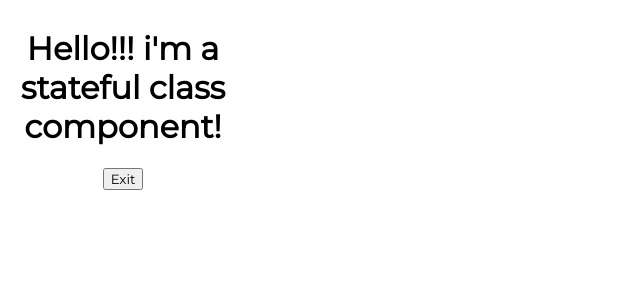
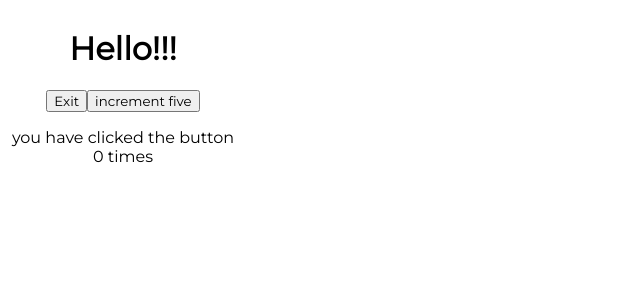
Before and after one commit to shixen/react, a React (Create React App) app in the folder my-app/: page / in a window 1280 px wide. Shown: the top 300 px of the page, without its empty margins (0-640 px from the left). Built offline with nearby package versions, Linux system fonts and the light colour scheme.

Commit message:
state learning

```diff
--- a/my-app/src/App.js
+++ b/my-app/src/App.js
@@ -1,14 +1,11 @@
 import css from './App.module.css';
-import Sidebar from "./components/Sidebar";
-import StatefulGreeting from './components/StatefulGreeting';
-import StatefulGreetingWithCallback from './components/StatefulGreetingWithCallback';
+import StatefulGreetingWithPrevState from './components/StatefulGreetingWIthPrevState';
 
 function App() {
   return (
     <div className={css.App}>
       {/* Add your components here */}
-      <StatefulGreetingWithCallback greeting="i'm a stateful class component!"
-       name="Niklas"/>
+      <StatefulGreetingWithPrevState />
     </div>
   );
 }
--- a/my-app/src/components/Sidebar.js
+++ /dev/null
@@ -1,14 +0,0 @@
-import React from 'react'
-import css from './css/Sidebar.module.css';
-
-function Sidebar() {
-    return (
-        <div className = {css.sidebar}>
-            <a href = "#." target= "_blank">My Photos</a>
-            <a href = "#." target= "_blank">My Illustrations</a>
-            <a href = "#." target= "_blank">My Paintings</a>
-        </div>
-    )
-}
-
-export default Sidebar
--- a/my-app/src/components/StatefulGreeting.js
+++ /dev/null
@@ -1,31 +0,0 @@
-import React from "react";
-
-class StatefulGreeting extends React.Component {
-
-    constructor(props) {
-        super(props);
-        this.state = {
-            introduction: "Hello!!!",
-            buttonText: "Exit",
-        };
-    }
-
-    handleClick() {
-        this.setState({
-            introduction: "Goodbye!",
-            buttonText: "Enter",
-        });
-        console.log(this.state.introduction)
-    }
-
-    render() {
-        return(
-            <div>
-                <h1> {this.state.introduction} {this.props.greeting}</h1>
-                <button onClick={() => this.handleClick()}>{this.state.buttonText}</button>
-            </div>
-        )
-    }
-}
-
-export default StatefulGreeting;
--- /dev/null
+++ b/my-app/src/components/StatefulGreetingWIthPrevState.js
@@ -0,0 +1,45 @@
+import React from "react";
+
+class StatefulGreetingWithPrevState extends React.Component {
+    constructor(props) {
+        super(props);
+        this.state = {
+            introduction: "Hello!!!",
+            buttonText: "Exit",
+            count: 0
+        };
+    }
+
+    handleClick() {
+        this.setState(
+          {
+            introduction: this.state.introduction === "Hello!" ? "Goodbye!" : "Hello!",
+            buttonText: this.state.buttonText === "Exit" ? "Enter" : "Exit",
+          },
+          () => {
+            console.log("new state", this.state.introduction);
+            console.log("new state", this.state.buttonText);
+          }
+        );
+      }
+
+      increment(){
+        this.setState({
+            count: this.state.count + 1
+        })
+        console.log(this.state.count)
+      }
+
+    render() {
+        return(
+            <div>
+                <h1> {this.state.introduction} {this.props.greeting}</h1>
+                <button onClick={() => this.handleClick()}>{this.state.buttonText}</button>
+                <button onClick={() => this.incrementFive()}>increment five </button>
+                <p> you have clicked the button {this.state.count} times</p>
+            </div>
+        );
+    }
+}
+
+export default StatefulGreetingWithPrevState;
--- a/my-app/src/components/StatefulGreetingWithCallback.js
+++ /dev/null
@@ -1,35 +0,0 @@
-import React from "react";
-
-class StatefulGreeting extends React.Component {
-
-    constructor(props) {
-        super(props);
-        this.state = {
-            introduction: "Hello!!!",
-            buttonText: "Exit",
-        };
-    }
-
-    handleClick() {
-        this.setState({
-            introduction: "Goodbye!",
-            buttonText: "Enter",
-        }, () => {
-        console.log("new state",this.state.introduction);
-        console.log("new state",this.state.buttonText);
-        });
-        console.log(this.state.introduction);
-        console.log(this.state.buttonText);
-    }
-
-    render() {
-        return(
-            <div>
-                <h1> {this.state.introduction} {this.props.greeting}</h1>
-                <button onClick={() => this.handleClick()}>{this.state.buttonText}</button>
-            </div>
-        );
-    }
-}
-
-export default StatefulGreeting;
```
